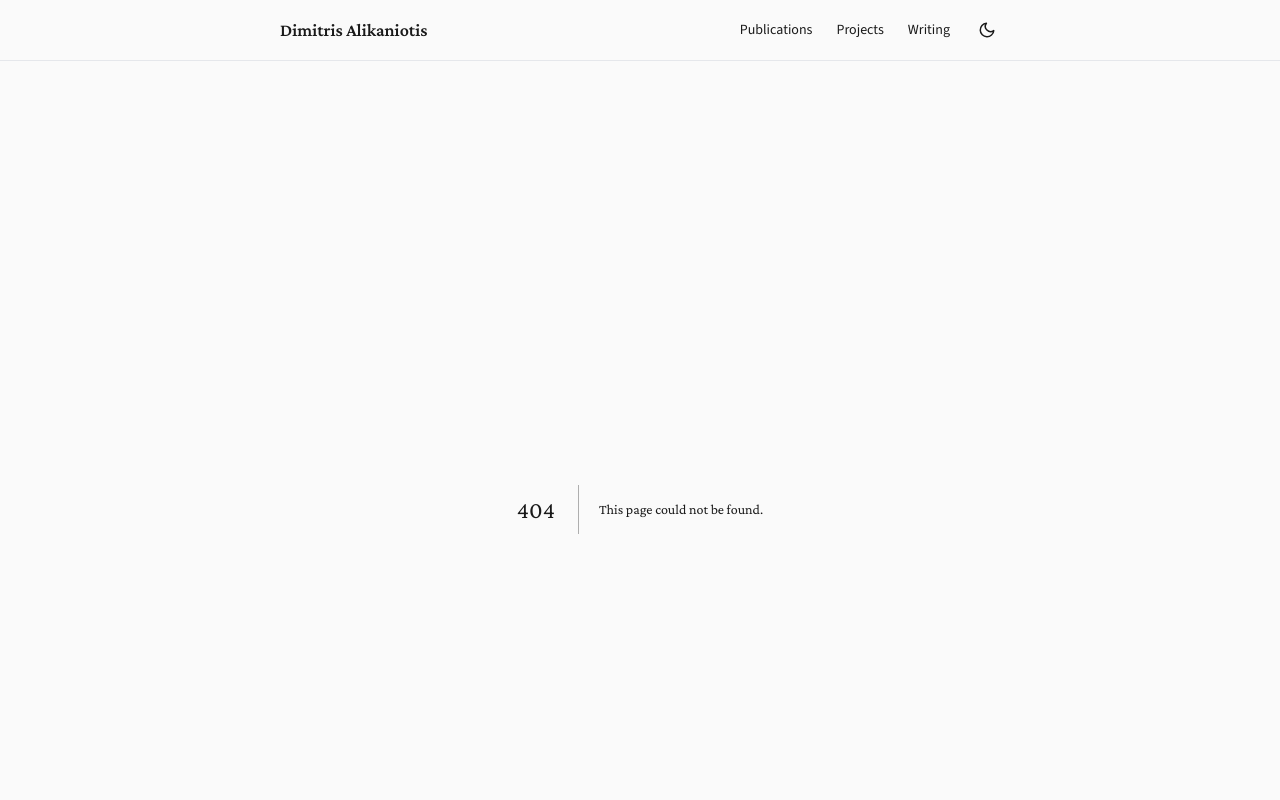
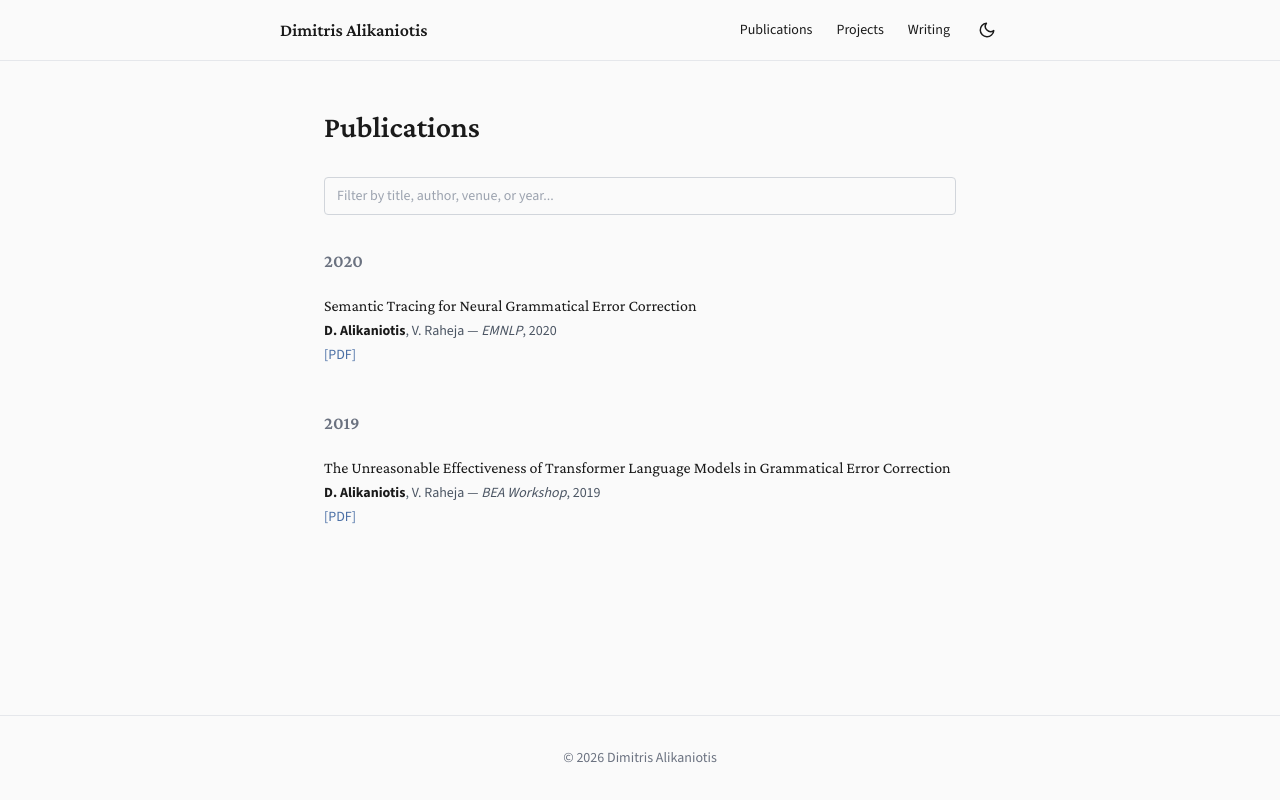
Before and after one commit to dimalik/website, a Next.js app: page /publications in a window 1280 px wide. Before the commit this address had no page. Shown: the top 800 px of the page. Built offline with nearby package versions, Linux system fonts and the light colour scheme.

Commit message:
Add publications page with client-side filtering

```diff
--- /dev/null
+++ b/app/publications/page.tsx
@@ -0,0 +1,21 @@
+import { Metadata } from "next";
+import { publications } from "@/content/publications";
+import { PublicationsClient } from "./publications-client";
+
+export const metadata: Metadata = {
+  title: "Publications | Dimitris Alikaniotis",
+  description: "Research publications by Dimitris Alikaniotis.",
+  openGraph: {
+    title: "Publications | Dimitris Alikaniotis",
+    description: "Research publications by Dimitris Alikaniotis.",
+  },
+};
+
+export default function PublicationsPage() {
+  return (
+    <div>
+      <h1 className="font-serif text-3xl font-semibold mb-8">Publications</h1>
+      <PublicationsClient publications={publications} />
+    </div>
+  );
+}
--- /dev/null
+++ b/app/publications/publications-client.tsx
@@ -0,0 +1,60 @@
+"use client";
+
+import { useState } from "react";
+import { Publication } from "@/lib/types";
+import { PublicationEntry } from "@/components/publication-entry";
+
+export function PublicationsClient({
+  publications,
+}: {
+  publications: Publication[];
+}) {
+  const [query, setQuery] = useState("");
+
+  const filtered = publications.filter((pub) => {
+    if (!query) return true;
+    const q = query.toLowerCase();
+    return (
+      pub.title.toLowerCase().includes(q) ||
+      pub.venue.toLowerCase().includes(q) ||
+      pub.authors.some((a) => a.toLowerCase().includes(q)) ||
+      pub.year.toString().includes(q)
+    );
+  });
+
+  const grouped = filtered.reduce<Record<number, Publication[]>>((acc, pub) => {
+    (acc[pub.year] ??= []).push(pub);
+    return acc;
+  }, {});
+
+  const years = Object.keys(grouped)
+    .map(Number)
+    .sort((a, b) => b - a);
+
+  return (
+    <div>
+      <input
+        type="text"
+        placeholder="Filter by title, author, venue, or year..."
+        value={query}
+        onChange={(e) => setQuery(e.target.value)}
+        className="w-full px-3 py-2 mb-8 border border-gray-300 dark:border-gray-700 rounded bg-transparent text-sm focus:outline-none focus:border-accent dark:focus:border-accent-dark"
+      />
+      {years.map((year) => (
+        <section key={year} className="mb-8">
+          <h2 className="font-serif text-lg font-semibold text-gray-500 dark:text-gray-400 mb-2">
+            {year}
+          </h2>
+          <ul className="divide-y divide-gray-100 dark:divide-gray-800">
+            {grouped[year].map((pub, i) => (
+              <PublicationEntry key={i} pub={pub} />
+            ))}
+          </ul>
+        </section>
+      ))}
+      {years.length === 0 && (
+        <p className="text-gray-500 dark:text-gray-400">No matching publications.</p>
+      )}
+    </div>
+  );
+}
--- /dev/null
+++ b/components/publication-entry.tsx
@@ -0,0 +1,38 @@
+import { Publication } from "@/lib/types";
+
+export function PublicationEntry({ pub }: { pub: Publication }) {
+  return (
+    <li className="py-3">
+      <p className="font-serif text-base leading-snug">
+        {pub.title}
+      </p>
+      <p className="text-sm text-gray-600 dark:text-gray-400 mt-1">
+        {pub.authors.map((a, i) => (
+          <span key={i}>
+            {a === "D. Alikaniotis" ? (
+              <strong className="text-text-light dark:text-text-dark">{a}</strong>
+            ) : (
+              a
+            )}
+            {i < pub.authors.length - 1 ? ", " : ""}
+          </span>
+        ))}
+        {" — "}
+        <em>{pub.venue}</em>, {pub.year}
+      </p>
+      {Object.keys(pub.links).length > 0 && (
+        <div className="flex gap-3 mt-1 text-sm">
+          {pub.links.pdf && (
+            <a href={pub.links.pdf} className="text-accent dark:text-accent-dark hover:underline" target="_blank" rel="noopener noreferrer">[PDF]</a>
+          )}
+          {pub.links.code && (
+            <a href={pub.links.code} className="text-accent dark:text-accent-dark hover:underline" target="_blank" rel="noopener noreferrer">[Code]</a>
+          )}
+          {pub.links.bibtex && (
+            <a href={pub.links.bibtex} className="text-accent dark:text-accent-dark hover:underline" target="_blank" rel="noopener noreferrer">[BibTeX]</a>
+          )}
+        </div>
+      )}
+    </li>
+  );
+}
```
